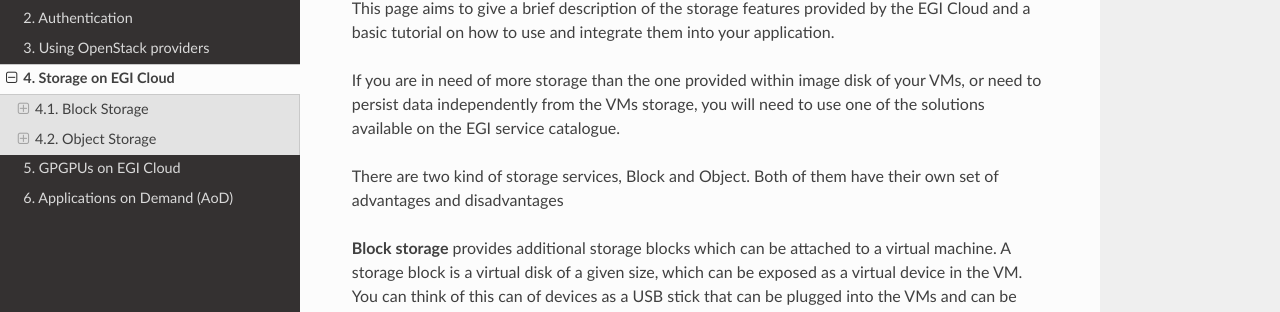
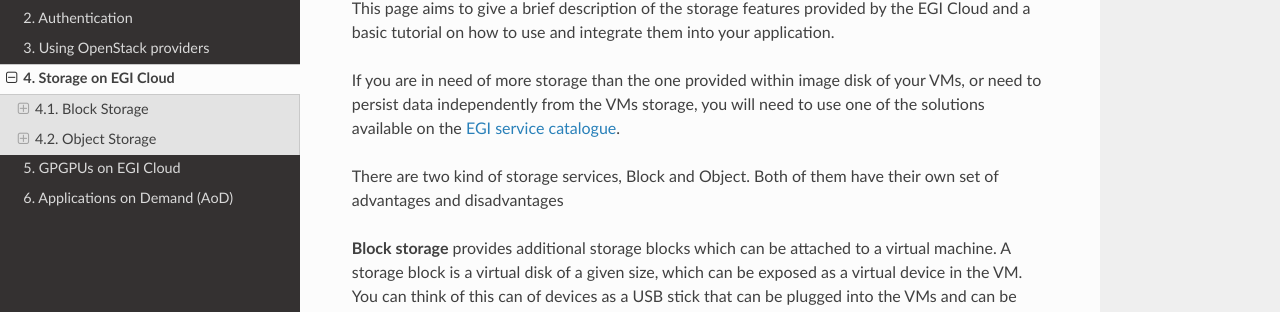
Before and after one commit to EGI-Federation/fedcloud-documentation, a Sphinx documentation site: the page built from source/storage.rst, in a window 1280 px wide and 900 px high. Shown: the part 163-475 px from the top of the window. Built offline with Sphinx 7.4.7 and the Read the Docs theme 2.0.0, drawn with Linux system fonts in a browser that asks for light colours; part of the change alters nothing that is shown.

```diff
--- a/source/storage.rst
+++ b/source/storage.rst
@@ -9,7 +9,7 @@ application.
 
 If you are in need of more storage than the one provided within image disk of
 your VMs, or need to persist data independently from the VMs storage, you will
-need to use one of the solutions available on the EGI service catalogue.
+need to use one of the solutions available on the `EGI service catalogue <https://www.egi.eu/services/>`_.
 
 There are two kind of storage services, Block and Object. Both of them have
 their own set of advantages and disadvantages
```
